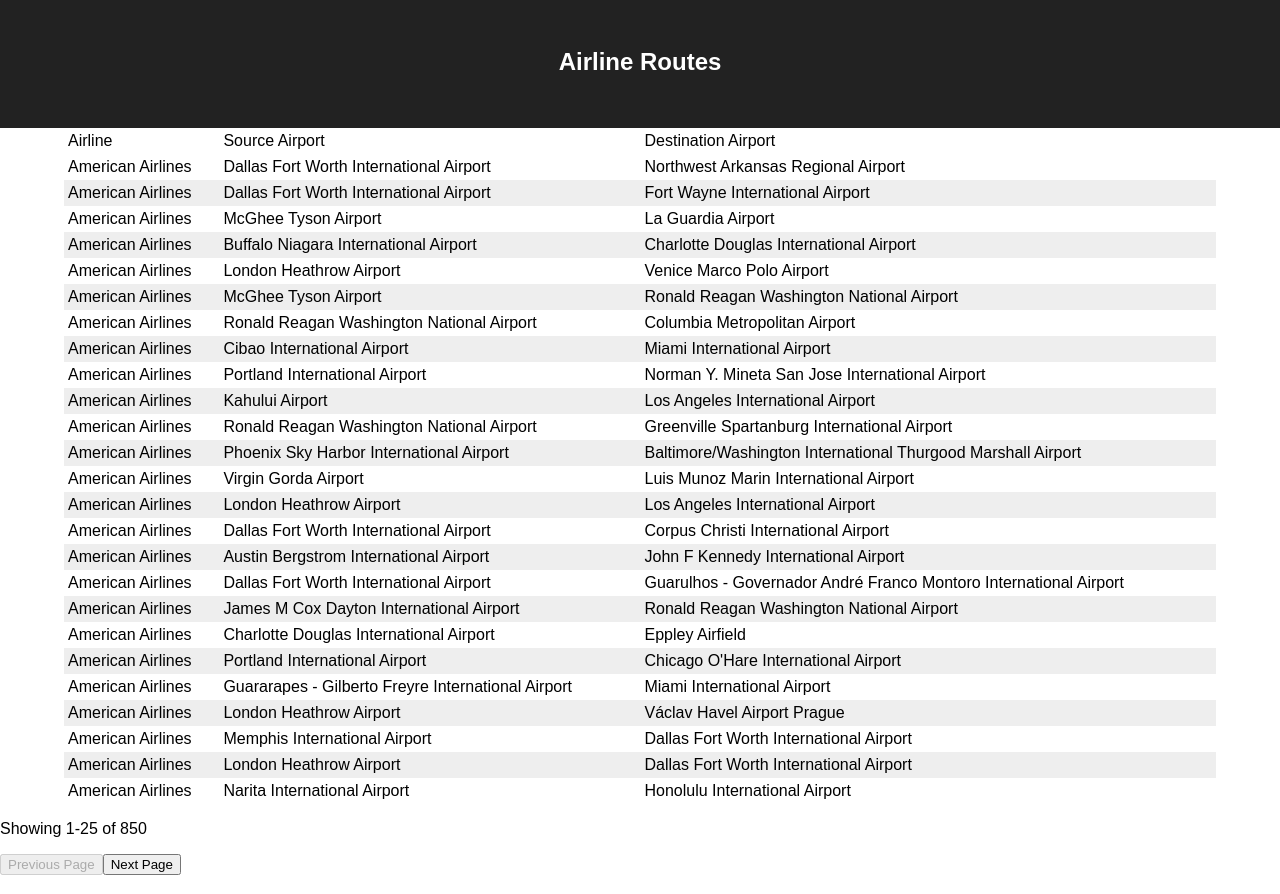
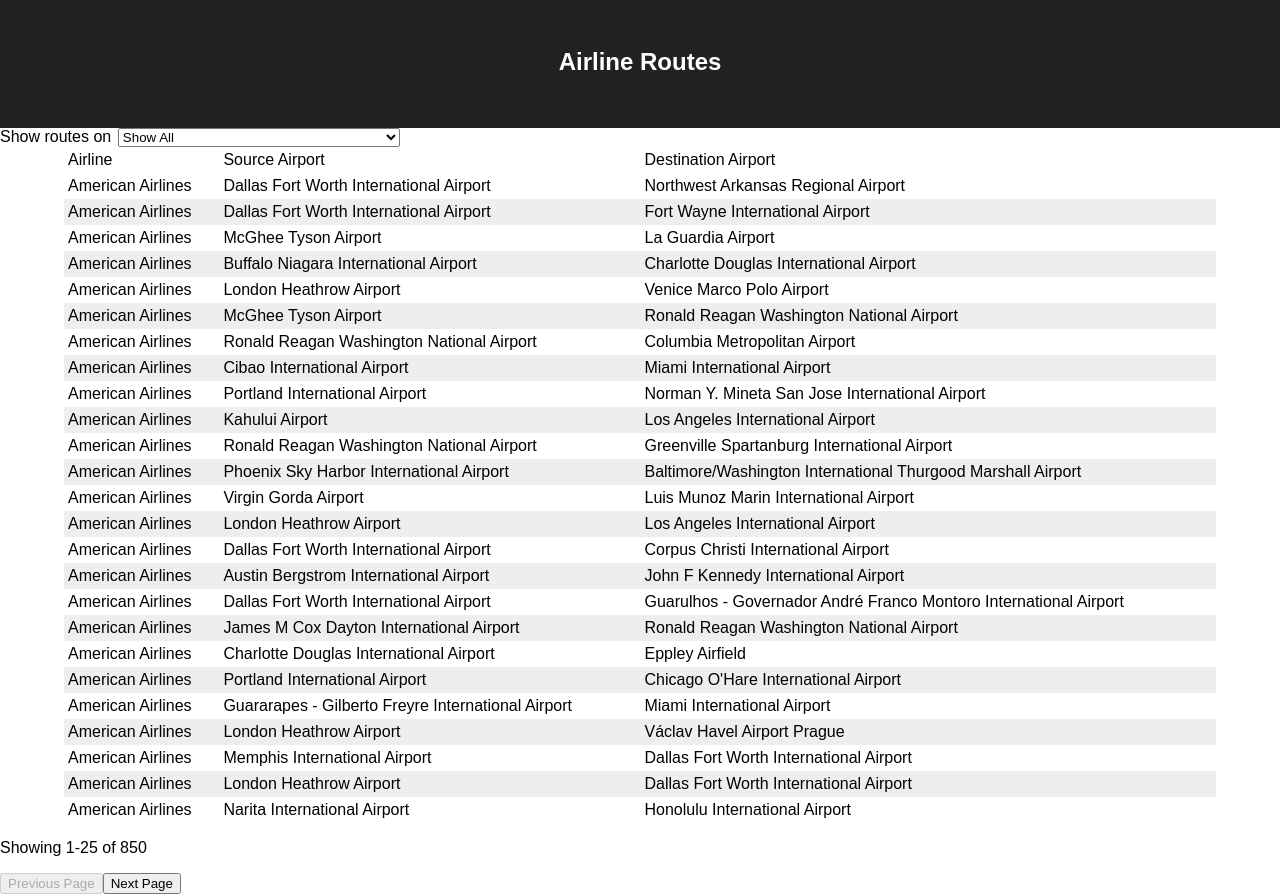
Before and after one commit to TrevorDKelly/airlines-routes-project, a React (Create React App) app: page / in a window 1280 px wide. Built offline with nearby package versions, Linux system fonts and the light colour scheme.

Commit message:
Filter component added. currently showing list of all airline options. no action on selection yet

```diff
--- a/src/App.js
+++ b/src/App.js
@@ -2,6 +2,7 @@ import React from 'react';
 import './App.css';
 import data from "./data";
 import Table from "./components/table";
+import Filter from "./components/filter";
 
 function formatValue(property, value) {
   if (property === "airline") {
@@ -23,6 +24,7 @@ const App = () => {
       <header className="header">
         <h1 className="title">Airline Routes</h1>
       </header>
+      <Filter allAirlines={data.airlines} />
       <Table className="routes-table" columns={columns}
              rows={data.routes} perPage={25} format={formatValue}/>
     </div>
--- /dev/null
+++ b/src/components/filter.js
@@ -0,0 +1,21 @@
+import React from "react";
+
+const Filter = ({ allAirlines }) => {
+  return (
+    <div>
+      Show routes on
+      <select>
+        <option value="">Show All</option>
+        {allAirlines.map(airline => {
+          return (
+            <option key={airline.id} value={airline.id}>
+              {airline.name}
+            </option>
+          );
+        })}
+      </select>
+    </div>
+  );
+}
+
+export default Filter;
```
